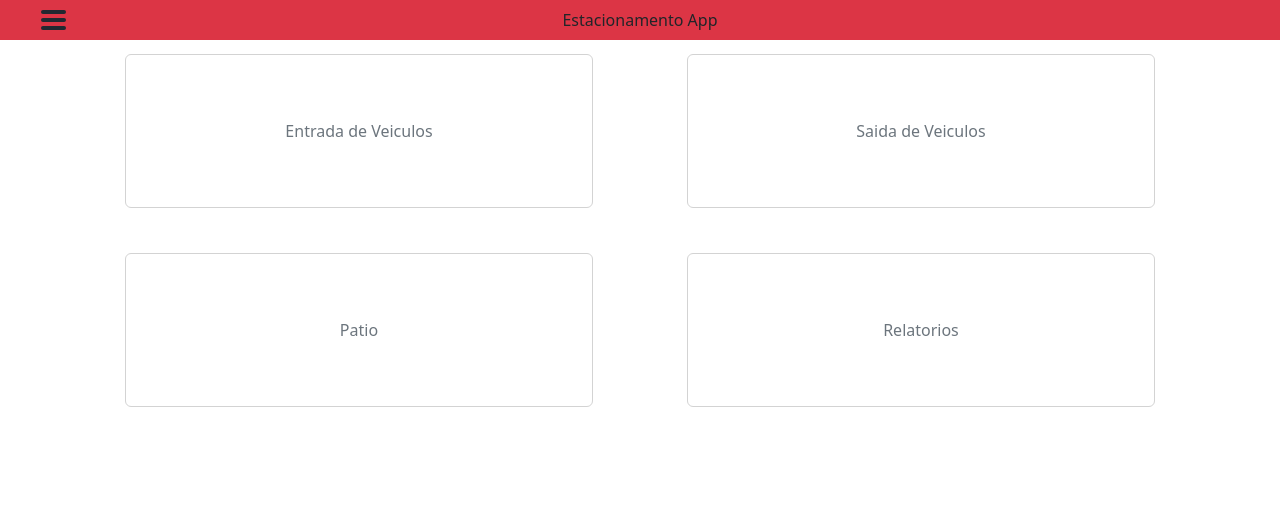
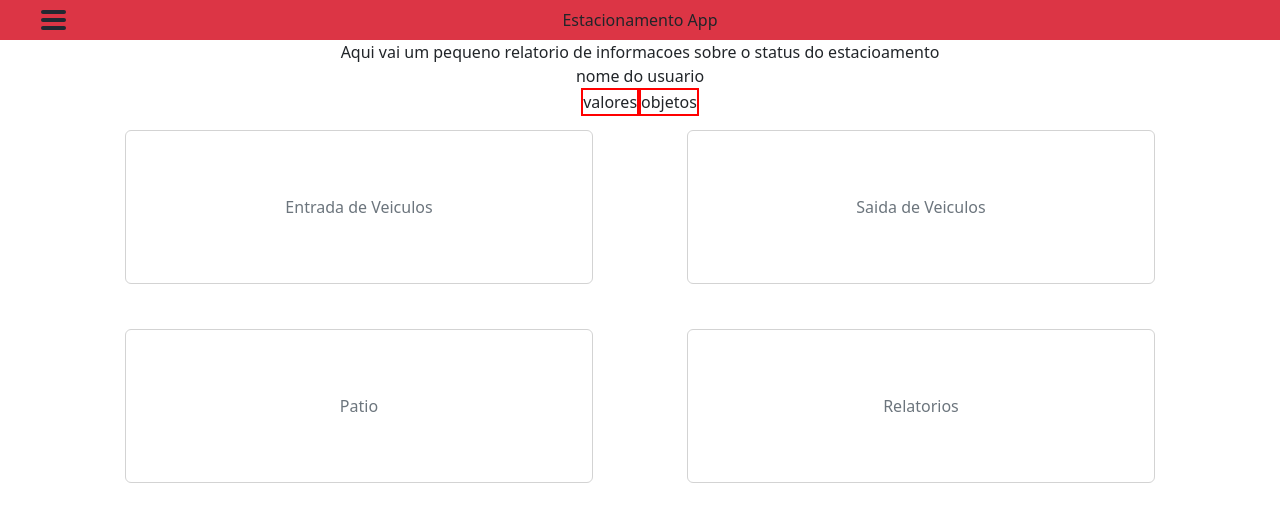
Before and after one commit to Guto114/ParkApp, a plain HTML site: page index.html in a window 1280 px wide. Drawn offline with nearby package versions, Linux system fonts and the light colour scheme.

Commit message:
criando o minirelatorio

```diff
--- a/index.css
+++ b/index.css
@@ -37,9 +37,36 @@ body{
     position: absolute;
     left: 0;
 }
-/* TESTANDO BRANCHES */
+
 /* aqui termina o botao de tres linhas */
 
+/* aqui comeca o mini relatorio */
+.minirelatorio{
+    display: flex;
+    justify-content: center;
+    align-items: center;
+    flex-direction: column;
+    background-color: transparent;
+    border-color: transparent;
+}
+
+.informDeMini{
+    display: flex;
+    justify-content: center;
+    align-items: center;
+    /* flex-direction: column; */
+    background-color: transparent;
+    border-color: transparent;
+}
+
+.vlores{
+    border: 2px solid red;
+}
+
+.objetosNoPatio{
+    border: 2px solid red;
+}
+/* aqui termina o mini relatorio */
 a{
     text-decoration: none ;
 }
--- a/index.html
+++ b/index.html
@@ -33,7 +33,13 @@
 </nav>
 
 <!-- Os quatro botoes para inicar as funcoes principais -->
-
+<div class="minirelatorio">Aqui vai um pequeno relatorio de informacoes sobre o status do estacioamento
+  <div class="username">nome do usuario</div>
+  <div class="informDeMini">
+    <div class="vlores">valores</div>
+    <div class="objetosNoPatio"> objetos</div>
+  </div>
+</div>
 <div class="container text-center">
   <div class="row g-2 principal">
       <a class="col-5 button4 btn btn-outline-secondary" role="button" href="entradaDeVeiculos.html">Entrada de Veiculos
```
